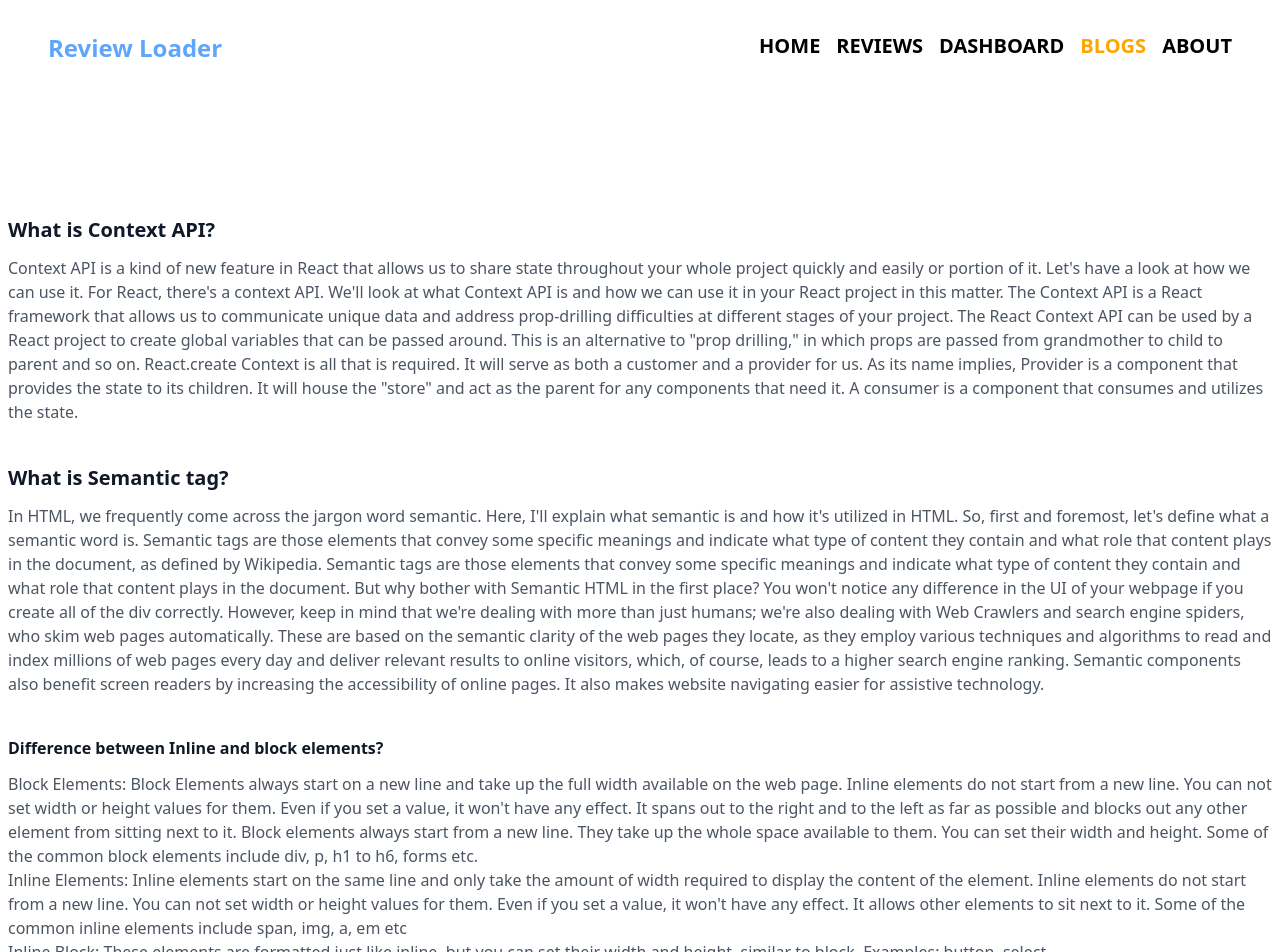
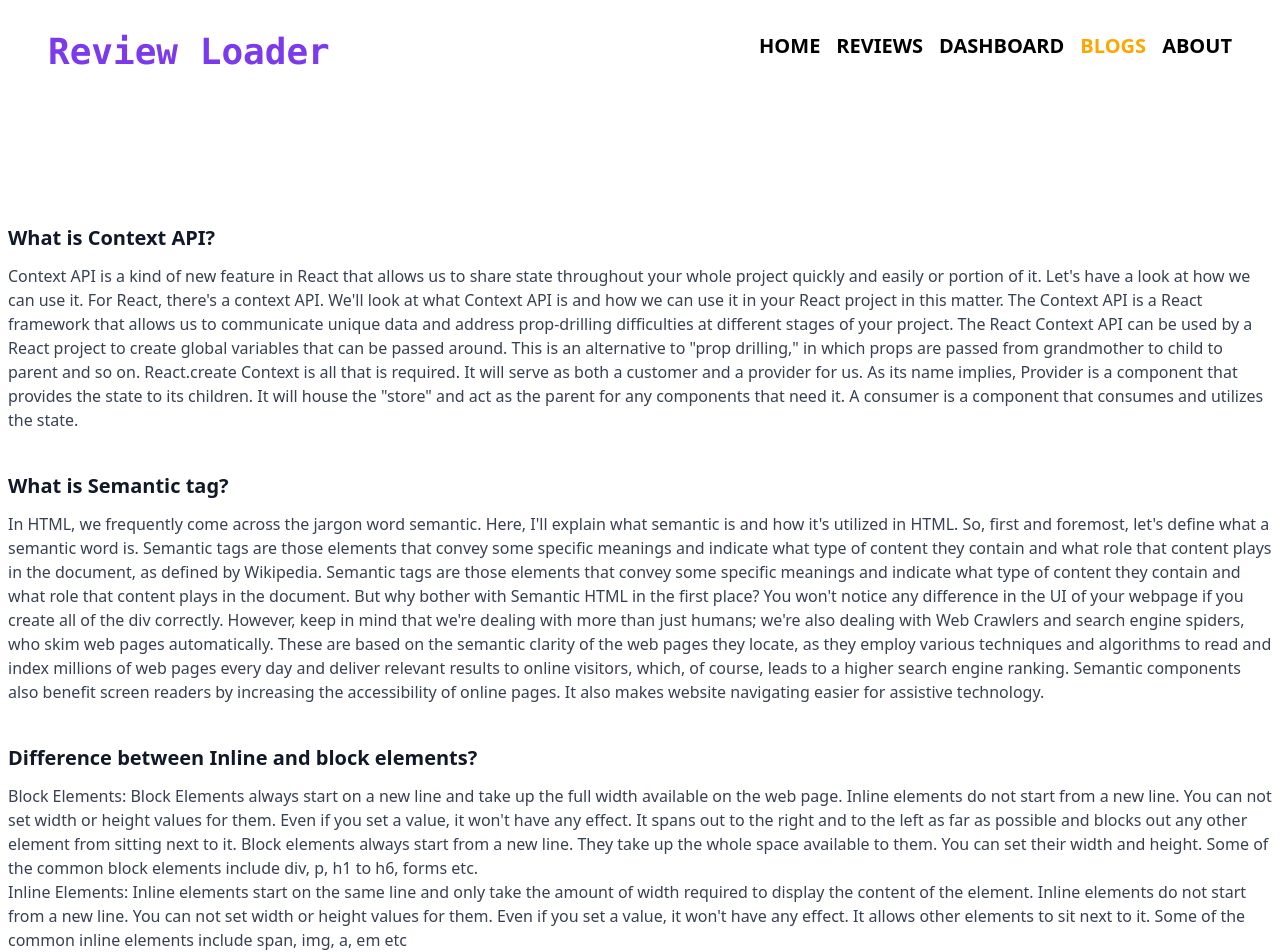
Before and after one commit to hassanmehedi1/review-loader-website, a React (Vite) app: page /blogs in a window 1280 px wide. Shown: the top 952 px of the page. Built offline with nearby package versions, Linux system fonts and the light colour scheme.

Commit message:
readme updated

```diff
--- a/src/components/Blogs/Blogs.jsx
+++ b/src/components/Blogs/Blogs.jsx
@@ -8,7 +8,7 @@ const Blogs = () => {
            <p class="mt-10 mb-3 font-semibold text-xl text-gray-900">
              What is Context API?
            </p>
-           <p class="text-gray-600">
+           <p class="text-gray-700">
              Context API is a kind of new feature in React that allows us to
              share state throughout your whole project quickly and easily or
              portion of it. Let's have a look at how we can use it. For React,
@@ -29,7 +29,7 @@ const Blogs = () => {
            <p class="mt-10 mb-3 text-xl font-semibold text-gray-900">
              What is Semantic tag?
            </p>
-           <p class="text-gray-600">
+           <p class="text-gray-700">
              In HTML, we frequently come across the jargon word semantic. Here,
              I'll explain what semantic is and how it's utilized in HTML. So,
              first and foremost, let's define what a semantic word is. Semantic
@@ -52,10 +52,10 @@ const Blogs = () => {
              pages. It also makes website navigating easier for assistive
              technology.
            </p>
-           <p class="mt-10 mb-3 font-semibold text-gray-900">
+           <p class="mt-10 mb-3 text-xl font-semibold text-gray-900">
              Difference between Inline and block elements?
            </p>
-           <p class="text-gray-600">
+           <p class="text-gray-700">
              Block Elements: Block Elements always start on a new line and take
              up the full width available on the web page. Inline elements do not
              start from a new line. You can not set width or height values for
--- a/src/components/Header/Header.jsx
+++ b/src/components/Header/Header.jsx
@@ -7,7 +7,7 @@ const Header = () => {
      <div className="sticky top-0 bg-white px-12 py-8 flex justify-center md:justify-between">
        <div className="hidden md:block">
          <Link
-           className="font-sans font-semibold text-2xl text-blue-400"
+           className="font-mono font-semibold text-4xl text-violet-600"
            to="/">
               Review Loader
            </Link>
```
Also changed, not shown: 1 other file (tests, documents, lock files or other folders).
